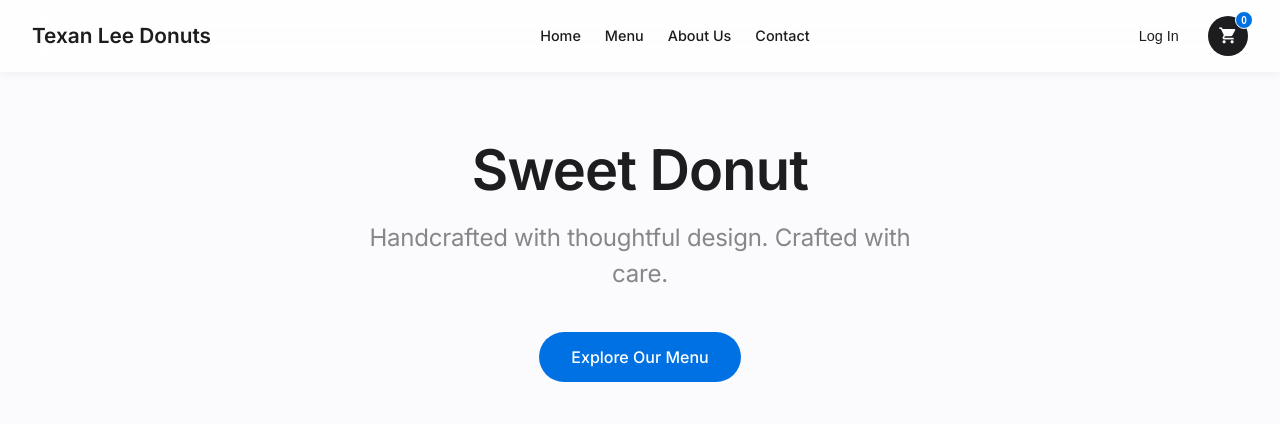
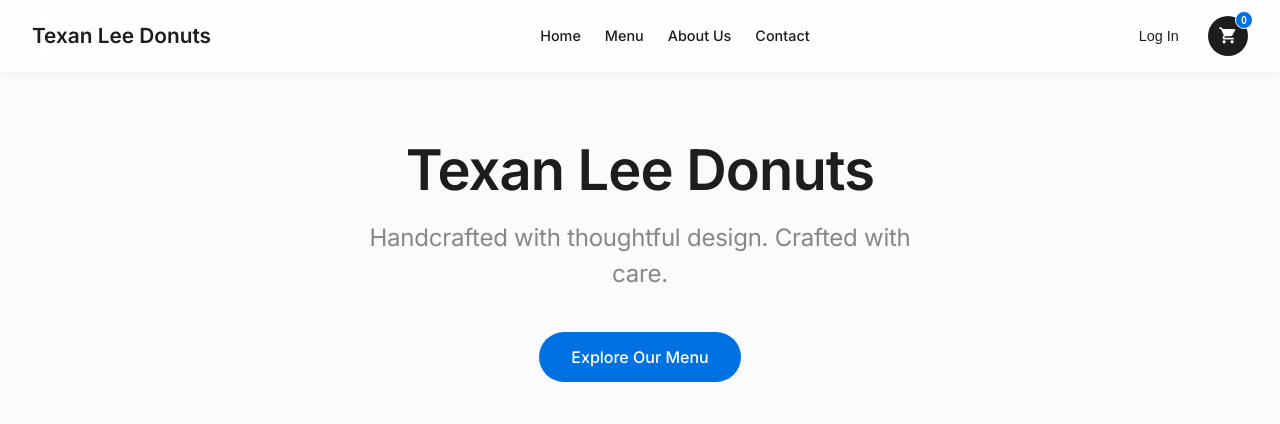
Before and after one commit to milkamz/cursor, a website: page lee.html in a window 1280 px wide. Shown: the top 424 px of the page. Drawn offline with Linux system fonts and the light colour scheme; no server answers.

Commit message:
header 수정정

```diff
--- a/lee.html
+++ b/lee.html
@@ -1356,7 +1356,7 @@
     <!-- 헤더 -->
     <header class="header">
         <div class="header-content">
-            <h1>Sweet Donut</h1>
+            <h1>Texan Lee Donuts</h1>
             <p>Handcrafted with thoughtful design. Crafted with care.</p>
             <a href="#menu" class="header-cta">Explore Our Menu</a>
         </div>
```
